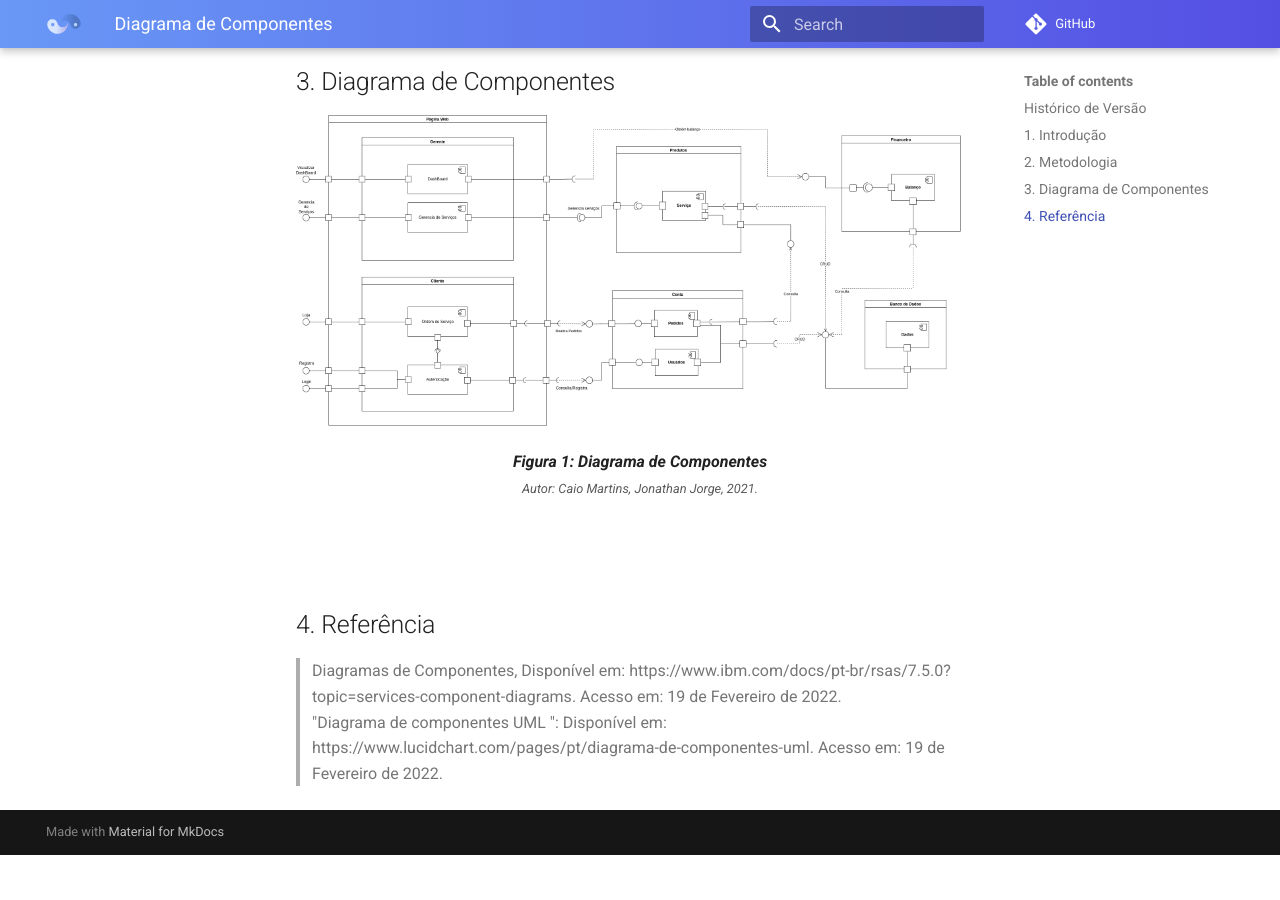
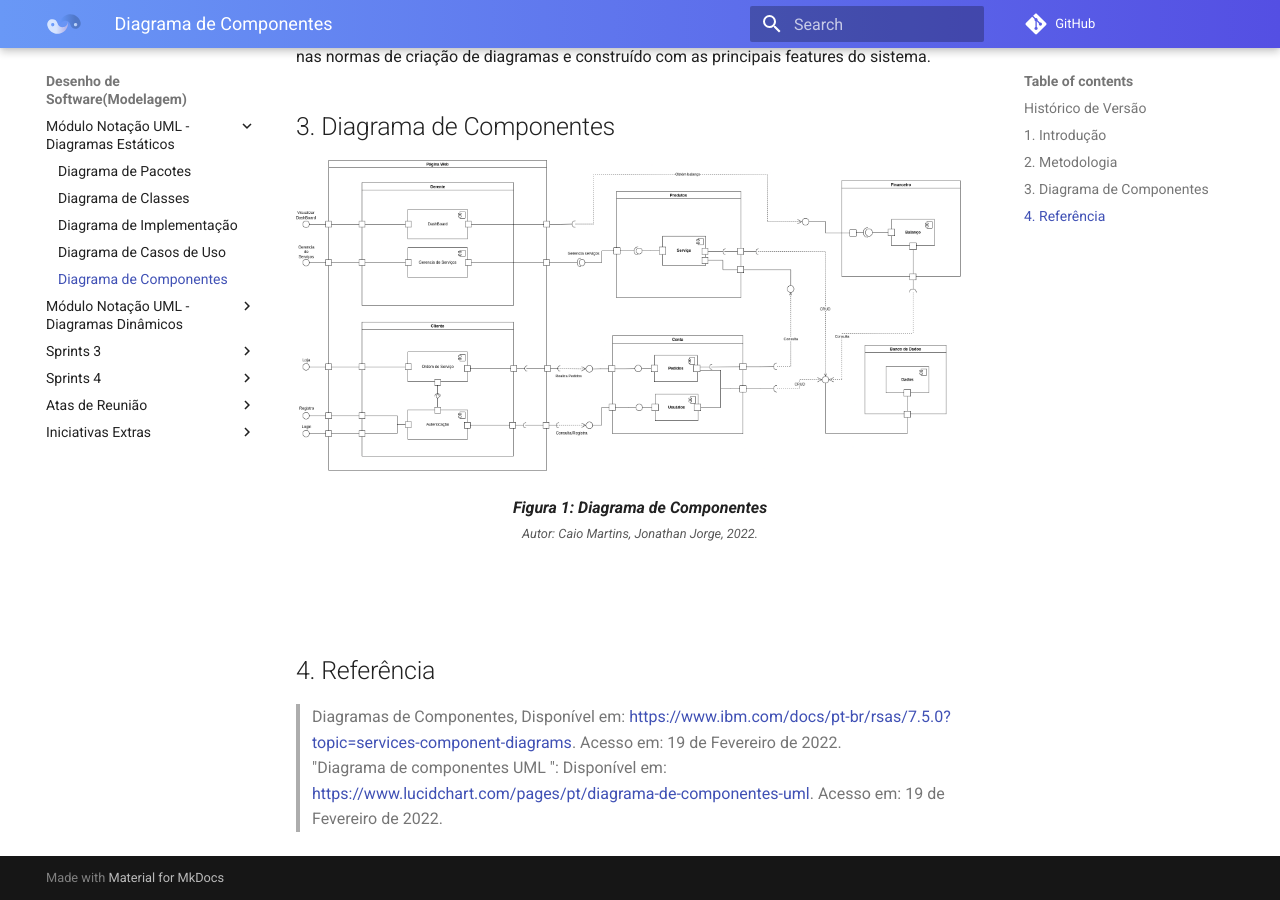
Before and after one commit to UnBArqDsw2021-2/2021.2_G2_Ki-Limpinho, an MkDocs documentation site: the page built from docs/diagramaDeComponentes.md, in a window 1280 px wide and 900 px high, scrolled down 835 px. Built offline with MkDocs 1.6.1 and Material for MkDocs 9.7.7, drawn with Linux system fonts in a browser that asks for light colours; comment, search, counter and statistics services are not loaded; before the commit the page ends 1690 px from its top, so only the background shows below that; some of the changed text lies outside the part shown.

Commit message:
docs: Correção do diagrama de componentes #67
Co-authored-by: Caio Martins <caio@wgo.com.br>

```diff
--- a/docs/diagrama_componentes.md
+++ b/docs/diagramaDeComponentes.md
@@ -7,6 +7,7 @@
 | 18.02.2022 | 0.1    | Criação do documento     | Caio Martins e Jonathan Jorge |
 | 19.02.2022 | 0.2    | Introdução e Metodologia | Caio Martins e Jonathan Jorge |
 | 19.02.2022 | 0.3    | Imagem do diagrama       | Caio Martins e Jonathan Jorge |
+| 19.02.2022 | 0.4    | Correção da data de descrição da imagem       | Caio Martins e Jonathan Jorge |
 
 ## 1. Introdução
 
@@ -23,7 +24,7 @@
     <figcaption align='center'>
         <b>Figura 1: Diagrama de Componentes</b>
         <br>
-        <small>Autor: Caio Martins, Jonathan Jorge, 2021.</small>
+        <small>Autor: Caio Martins, Jonathan Jorge, 2022.</small>
     </figcaption>
 </p>
 
@@ -31,5 +32,5 @@
 
 ## 4. Referência
 
-> Diagramas de Componentes, Disponível em: https://www.ibm.com/docs/pt-br/rsas/7.5.0?topic=services-component-diagrams. Acesso em: 19 de Fevereiro de 2022.<br>
-> "Diagrama de componentes UML ": Disponível em: https://www.lucidchart.com/pages/pt/diagrama-de-componentes-uml. Acesso em: 19 de Fevereiro de 2022.
+> Diagramas de Componentes, Disponível em: <https://www.ibm.com/docs/pt-br/rsas/7.5.0?topic=services-component-diagrams>. Acesso em: 19 de Fevereiro de 2022.<br>
+> "Diagrama de componentes UML ": Disponível em: <https://www.lucidchart.com/pages/pt/diagrama-de-componentes-uml>. Acesso em: 19 de Fevereiro de 2022.
--- a/mkdocs.yml
+++ b/mkdocs.yml
@@ -111,6 +111,7 @@ nav:
         - Diagrama de Classes: "diagramaDeClasses.md"
         - Diagrama de Implementação: "modelagem/diagramas/diagramaDeImplementacao.md"
         - Diagrama de Casos de Uso: "modelagem/diagramas/diagramaCasoUso.md"
+        - Diagrama de Componentes: "diagramaDeComponentes.md"
       - Módulo Notação UML - Diagramas Dinâmicos:
         - Diagrama de Estado: "diagramaDeEstado.md"
         - Diagrama de Atividades: "diagrama_de_atividades.md"
```
